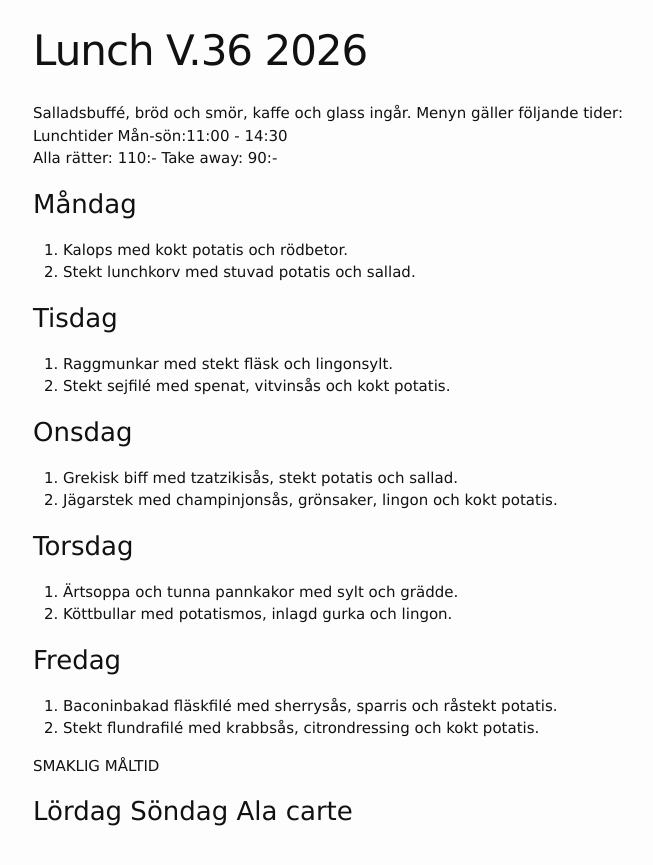
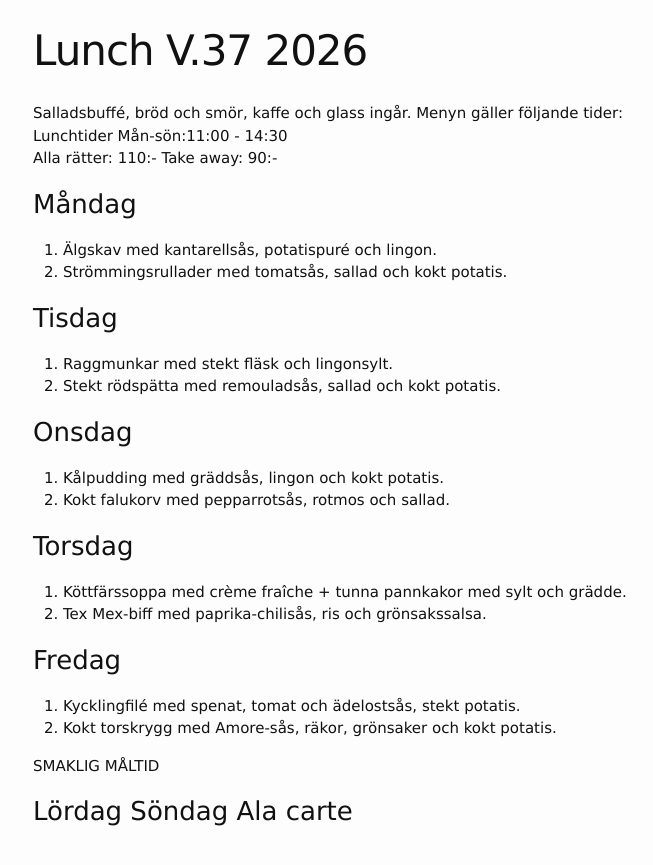
Before and after one commit to FarInn62/farinn62.github.io, a Jekyll site: the page built from lunch.md, in a window 1280 px wide. Shown: the top 865 px of the page, without its empty margins (237-890 px from the left). Built offline with Jekyll 4.4.1, drawn with Linux system fonts in a browser that asks for light colours.

Commit message:
Revise lunch menu to version 37
Updated lunch menu for version 37, including new dishes for each day.

```diff
--- a/lunch.md
+++ b/lunch.md
@@ -1,6 +1,6 @@
 ---
 layout: foodmenu
-title: Lunch V.36 2026
+title: Lunch V.37 2026
 permalink: /lunch/
 published: true
 ---
@@ -11,27 +11,27 @@ Alla rätter: 110:- Take away: 90:-
 
 ### Måndag
 
-1. Kalops med kokt potatis och rödbetor.
-2. Stekt lunchkorv med stuvad potatis och sallad.
+1. Älgskav med kantarellsås, potatispuré och lingon.
+2. Strömmingsrullader med tomatsås, sallad och kokt potatis.
 
 ### Tisdag
 
 1. Raggmunkar med stekt fläsk och lingonsylt.
-2. Stekt sejfilé med spenat, vitvinsås och kokt potatis.
+2. Stekt rödspätta med remouladsås, sallad och kokt potatis.
 
 ### Onsdag
 
-1. Grekisk biff med tzatzikisås, stekt potatis och sallad.
-2. Jägarstek med champinjonsås, grönsaker, lingon och kokt potatis.
+1. Kålpudding med gräddsås, lingon och kokt potatis.
+2. Kokt falukorv med pepparrotsås, rotmos och sallad.
 
 ### Torsdag
 
-1. Ärtsoppa och tunna pannkakor med sylt och grädde.
-2. Köttbullar med potatismos, inlagd gurka och lingon.
+1. Köttfärssoppa med crème fraîche + tunna pannkakor med sylt och grädde.
+2. Tex Mex-biff med paprika-chilisås, ris och grönsakssalsa.
 
 ### Fredag
-1.  Baconinbakad fläskfilé med sherrysås, sparris och råstekt potatis.
-2.  Stekt flundrafilé med krabbsås, citrondressing och kokt potatis.
+1.  Kycklingfilé med spenat, tomat och ädelostsås, stekt potatis.
+2.  Kokt torskrygg med Amore-sås, räkor, grönsaker och kokt potatis.
 
 SMAKLIG MÅLTID
 
```
